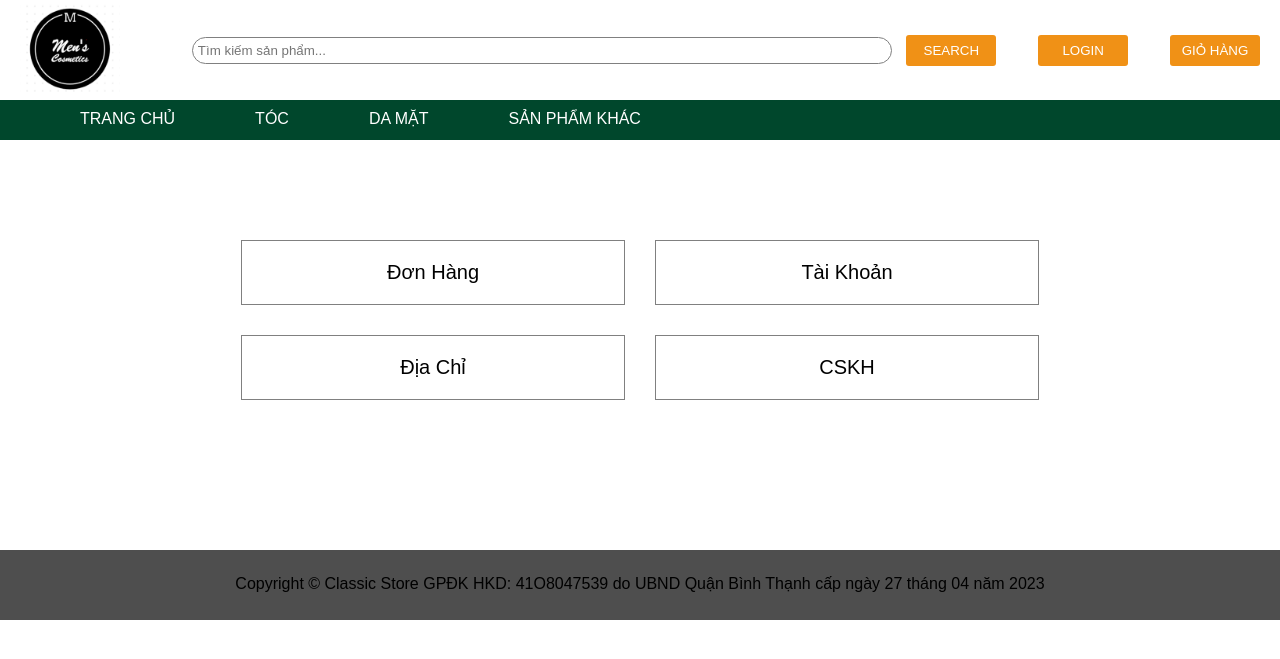
After one commit to 04-PRO1014-WD18320/Nhom07_WebBanHang_MenCosmetics, a PHP site: page /view/qlnguoidung.html in a window 1280 px wide. The commit adds this page. Shown: the top 659 px of the page. Run offline with PHP 8.4, Linux system fonts and the light colour scheme.

Commit message:
upload lan 2

```diff
--- a/css/css.css
+++ b/css/css.css
@@ -172,6 +172,43 @@ nav ul li a:hover{
     background-color: #FF5733;
 }
 
+/* css quanli nguoi dung */
+
+.item {
+    display: grid;
+    grid-template-columns: 30% 30%;
+    margin-bottom: 150px;
+    margin-top: 100px;
+    place-content: center;
+    gap: 30px
+}
+
+
+.item > div {
+    background-color: rgba(255, 255, 255, 0.8);
+    text-align: center;
+    font-size: 20px;
+    width: 100%;
+    padding: 20px 0px;
+    border-width: 1px;
+    border-style: solid;
+    border-color: gray;
+    border-image: initial;
+}
+.item > div a{
+    text-decoration: none;
+    color: #000000;
+}
+
+.item > div:hover{
+    background-color:  #F09116;
+}
+
+.item > div a:hover{
+    color: rgb(255, 255, 255);
+}
+
+
 /* css footer */
 
 footer{
--- a/index.html
+++ b/index.html
@@ -31,7 +31,7 @@
         <ul>
             <li><a href="#">TRANG CHỦ</a></li>
             <li><a href="#">TÓC</a></li>
-            <li><a href="#">DA</a></li>
+            <li><a href="#">DA MẶT</a></li>
             <li><a href="#">SẢN PHẨM KHÁC</a></li>
 
         </ul>
--- /dev/null
+++ b/view/qlnguoidung.html
@@ -0,0 +1,57 @@
+<!DOCTYPE html>
+<html lang="en">
+<head>
+    <meta charset="UTF-8">
+    <meta name="viewport" content="width=device-width, initial-scale=1.0">
+    <title>Trang Chủ</title>
+    <link rel="stylesheet" href="/css/css.css">
+    <link rel="stylesheet" href="https://use.fontawesome.com/releases/v5.7.0/css/all.css">
+</head>
+<body>
+    <header>
+        <div class="logo">
+            <a href="#"><img src="/img/logo.png" alt=""></a>
+        </div>
+
+        <div class="search">
+            <input type="text" placeholder="Tìm kiếm sản phẩm..." required>
+            <button class="button">SEARCH</button>
+        </div>
+        <div class="login">
+            <button class="btn-button">LOGIN</button>
+        </div>
+        <div class="giohang">
+            <button class="btn-button">GIỎ HÀNG</button>
+        </div>
+
+        </nav>
+    </header>
+    <div class="placeholder"></div>
+    <nav class="menu">
+        <ul>
+            <li><a href="#">TRANG CHỦ</a></li>
+            <li><a href="#">TÓC</a></li>
+            <li><a href="#">DA MẶT</a></li>
+            <li><a href="#">SẢN PHẨM KHÁC</a></li>
+
+        </ul>
+    </nav>
+
+
+    <section>
+        <div class="item">
+            <div class="item1"><a href="#">Đơn Hàng</a></div>
+            <div class="item2"><a href="#">Tài Khoản</a></div>
+            <div class="item3"><a href="#">Địa Chỉ</a></div>
+            <div class="item4"><a href="#">CSKH</a></div>
+
+        </div>
+    </section>
+
+    <footer>
+        Copyright © Classic Store
+        GPĐK HKD: 41O8047539 do UBND Quận Bình Thạnh cấp ngày 27 tháng 04 năm 2023
+      </footer>
+</body>
+<script src="main.js"></script>
+</html>
```
